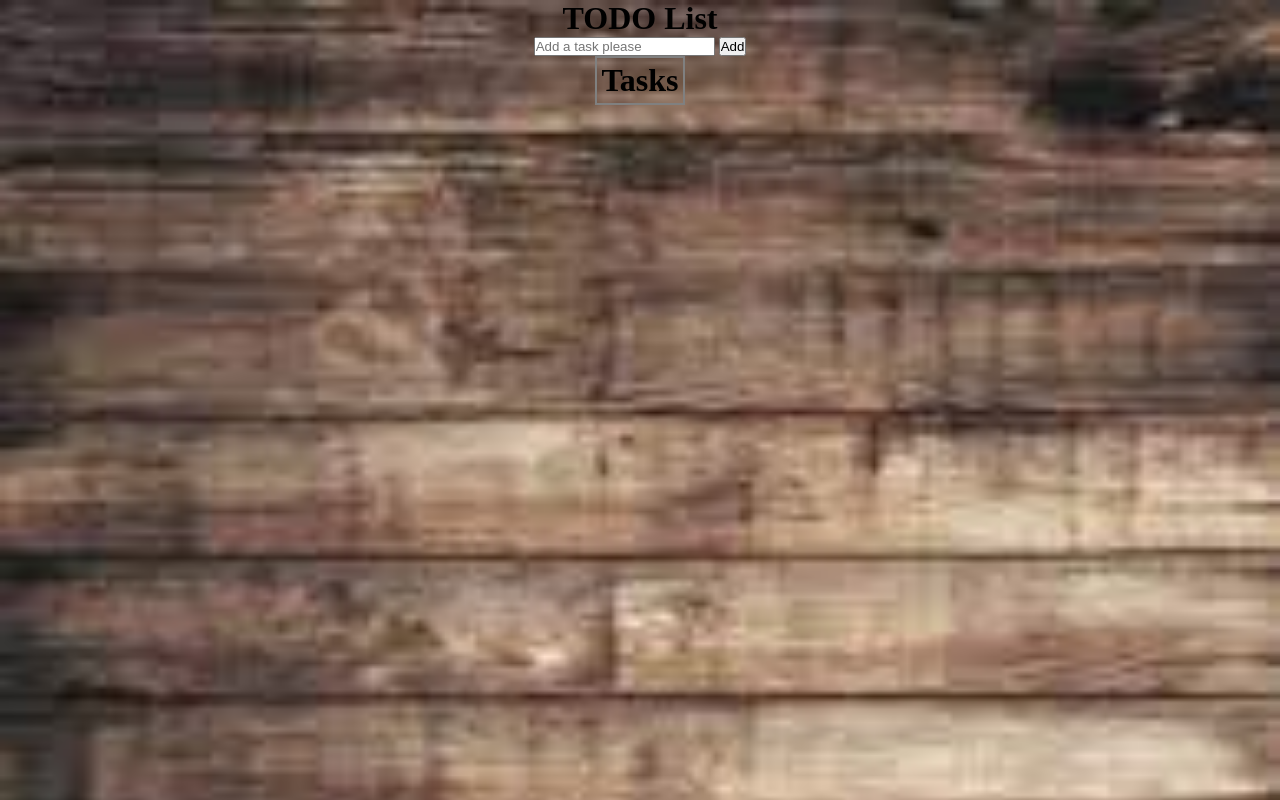
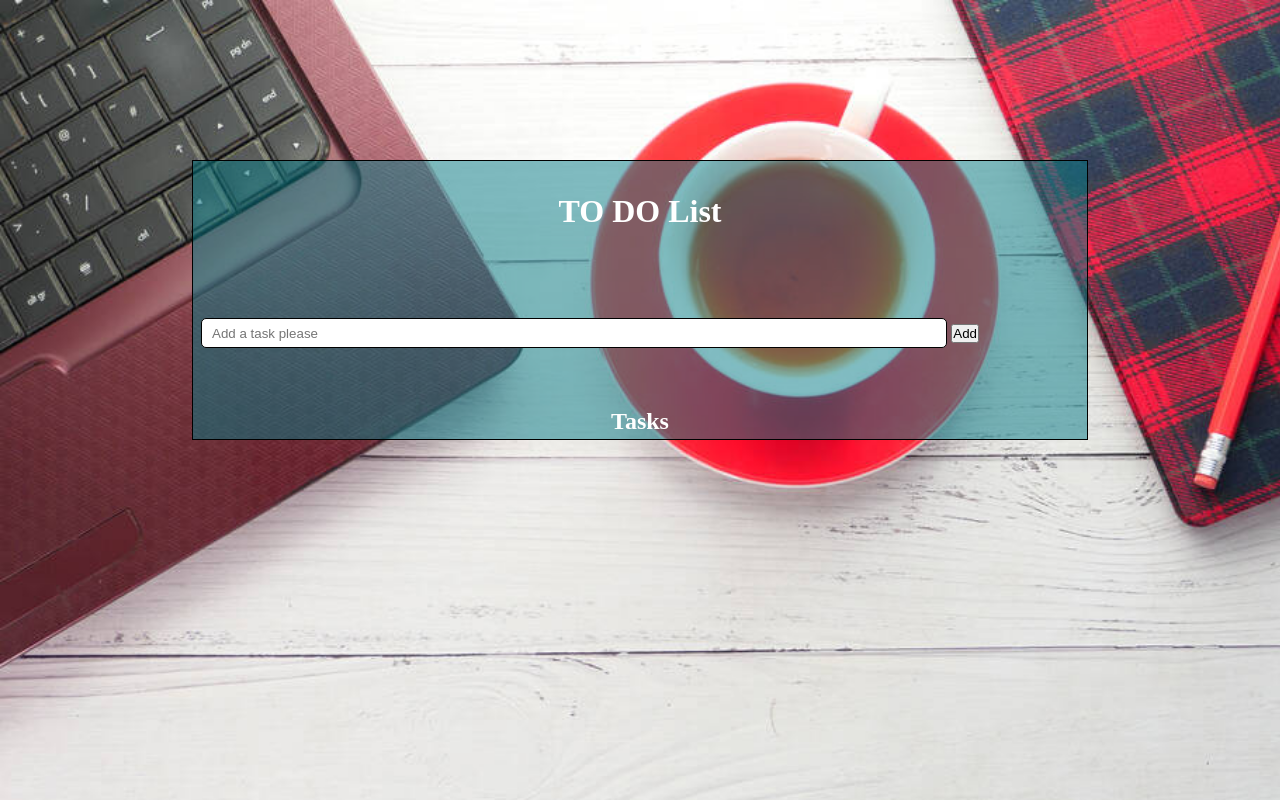
Before and after one commit to IRONSTONE-A/TO-DO-APP, a plain HTML site: page index.html in a window 1280 px wide. Shown: the top 800 px of the page. Drawn offline with Linux system fonts and the light colour scheme.

Commit message:
style updated

```diff
--- a/index.html
+++ b/index.html
@@ -10,14 +10,14 @@
 <body>
 
     <div class="container">
-        <h1>TODO List</h1>
+        <h1>TO DO List</h1>
         <form action="">
             <input type="text" placeholder="Add a task please" class="inputarea" >
             <input type="submit" value="Add" class="add" >
         </form>
 
         <div class="tasks">
-            <h1>Tasks</h1>
+            <h2>Tasks</h2>
 
 
             <!-- <div class="task">
--- a/style.css
+++ b/style.css
@@ -6,10 +6,14 @@
 
 
 body{
-    background-image: url(./image/images.jpg);
+    height: 100vh;
+    width: 100%;
+    background-image: url(./image/stock-photo-flat-composition-of-laptop-and.jpg) ;
     background-size: cover;
-    background-repeat: repeat;
+    background-repeat: no-repeat;
     background-attachment: scroll;
+
+
 
 
 
@@ -20,22 +24,43 @@ display: flex;
 flex-direction: column;
 justify-content: center;
 align-items: center;
+margin: 10rem auto auto auto;
+border: 1px solid black;
+width: 70%;
+background-color: rgba(4, 122, 133, 0.5);
+color: white;
+
+}
+h1{
+    margin-top: 2rem;
 }
 
 .tasks{
-    border: 2px solid gray;
+    width: 100%;
     padding: 4px;
+    margin-top: 3rem;
 }
-
+form{
+    margin-top: 3rem;
+    width: 100%;
+    padding: 0.5rem;
+}
 .task{
     display: flex;
-    padding: 20px;
+    padding: 10px;
     border: 2px solid pink;
     margin-top: 2rem;
-    justify-content: space-around;
+    justify-content: space-between;
     gap: 20px;
-    width: 500px;
+    width: 100%;
     background-color: white;
+    color: black;
+
+}
+h2{
+    text-align: center;
+}
+.todo-checkbox{
 
 }
 
@@ -43,3 +68,12 @@ align-items: center;
     text-decoration: line-through;
     color: gray;
 }
+
+.inputarea{
+    width: 85%;
+    height: 30px;
+    border: 1px solid black;
+    border-radius: 5px;
+    padding: 10px;
+    margin-top: 2rem;
+}
```
